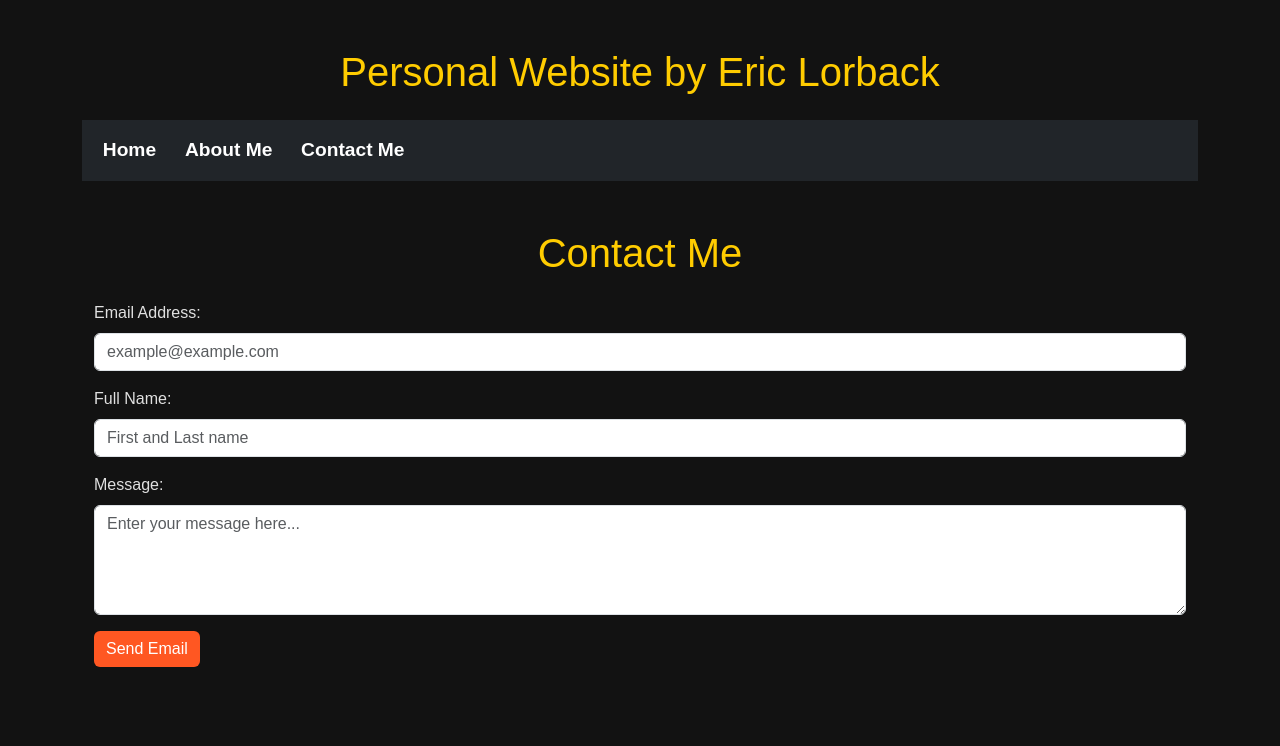
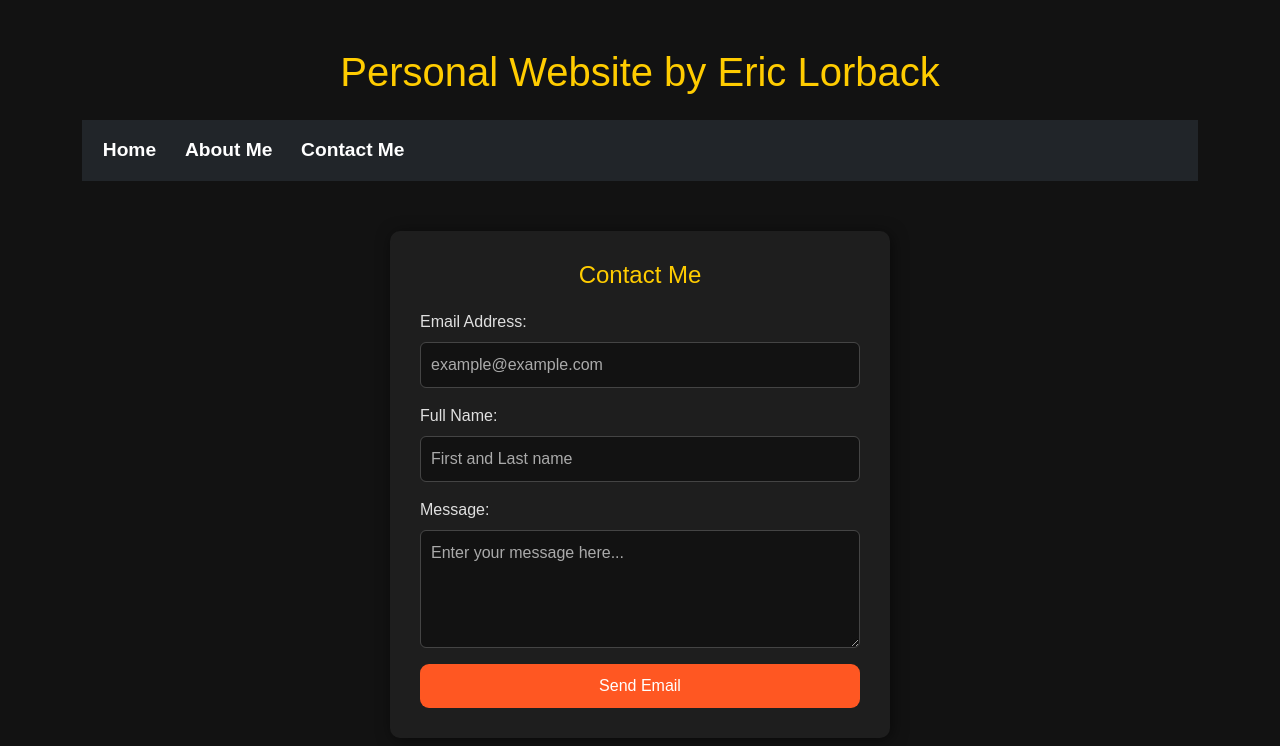
Before and after one commit to elorback/elorback, a React (Create React App) app in the folder personal-website/: page /contact in a window 1280 px wide. Shown: the top 746 px of the page. Built offline with nearby package versions, Linux system fonts and the light colour scheme.

Commit message:
edited the contact me page to a cleaner look

```diff
--- a/personal-website/src/components/Contact.js
+++ b/personal-website/src/components/Contact.js
@@ -1,6 +1,7 @@
 import React, { useState } from "react";
 import emailjs from "emailjs-com";
-import { Button, Form, Container } from "react-bootstrap";
+import { Form, Button } from "react-bootstrap";
+import "./css/Contact.css";
 
 export default function Contact() {
   const [formState, setFormState] = useState({
@@ -9,30 +10,13 @@ export default function Contact() {
     message: "",
   });
 
-  const sendEmail = (e) => {
-    e.preventDefault();
-    emailjs
-      .sendForm(
-        "service_bb27l6e",
-        "template_918f826",
-        e.target,
-        "eVQqGRRB_dy8imDVs"
-      )
-      .then((result) => {
-        console.log(`Email sent: ${result.text}`);
-        clearForm();
-      })
-      .catch((result) => {
-        console.log(`Could not send email: ${result.text}`);
-      });
-  };
-
   const handleChange = (e) => {
     setFormState({
       ...formState,
       [e.target.name]: e.target.value,
     });
   };
+
   const clearForm = () => {
     setFormState({
       from_name: "",
@@ -40,9 +24,30 @@ export default function Contact() {
       message: "",
     });
   };
+
+  const sendEmail = (e) => {
+    e.preventDefault();
+    emailjs
+      .sendForm(
+        "service_bb27l6e", // your EmailJS service ID
+        "template_918f826", // your EmailJS template ID
+        e.target,
+        "eVQqGRRB_dy8imDVs" // your EmailJS user ID / public key
+      )
+      .then((result) => {
+        console.log(`Email sent: ${result.text}`);
+        clearForm();
+        alert("Message sent successfully!");
+      })
+      .catch((error) => {
+        console.log(`Could not send email: ${error.text}`);
+        alert("Failed to send message. Please try again.");
+      });
+  };
+
   return (
-    <Container className="mt-5">
-      <h1 className="text-center mb-4">Contact Me</h1>
+    <div className="contact-container">
+      <h1>Contact Me</h1>
       <Form onSubmit={sendEmail}>
         <Form.Group className="mb-3">
           <Form.Label>Email Address:</Form.Label>
@@ -55,6 +60,7 @@ export default function Contact() {
             onChange={handleChange}
           />
         </Form.Group>
+
         <Form.Group className="mb-3">
           <Form.Label>Full Name:</Form.Label>
           <Form.Control
@@ -66,6 +72,7 @@ export default function Contact() {
             onChange={handleChange}
           />
         </Form.Group>
+
         <Form.Group className="mb-3">
           <Form.Label>Message:</Form.Label>
           <Form.Control
@@ -78,10 +85,9 @@ export default function Contact() {
             onChange={handleChange}
           />
         </Form.Group>
-        <Button type="submit" variant="primary">
-          Send Email
-        </Button>
+
+        <Button type="submit">Send Email</Button>
       </Form>
-    </Container>
+    </div>
   );
 }
--- a/personal-website/src/components/css/Contact.css
+++ b/personal-website/src/components/css/Contact.css
@@ -1,54 +1,54 @@
-.form{
-    display: flex;
-    justify-content: center;
-    align-items: center;
-    flex-direction: column;
-    margin: 5px;
-    font-size: x-large;
+/* Container for the contact form */
+.contact-container {
+    max-width: 500px;             /* restrict width */
+    margin: 50px auto;            /* center horizontally and add spacing */
+    padding: 30px;
+    border-radius: 10px;
+    background-color: #1e1e1e;    /* dark card-like background to match theme */
+    box-shadow: 2px 2px 15px rgba(0,0,0,0.5);
+}
 
+/* Header styling */
+.contact-container h1 {
+    font-size: 24px;               /* smaller header */
+    text-align: center;
+    margin-bottom: 20px;
+    color: #ffcc00;                /* bright yellow heading */
 }
-.email-container{
-    display: flex;
-    justify-content: center;
+
+/* Form input styling */
+.contact-container input,
+.contact-container textarea {
+    width: 100%;                   /* full width of container */
+    padding: 10px;
+    margin-bottom: 15px;
+    border: 1px solid #444;        /* subtle border for dark theme */
+    border-radius: 6px;
+    background-color: #121212;     /* dark input background */
+    color: #e0e0e0;                /* light text color */
+    font-size: 16px;
 }
-.email{
-    display: flex;
 
-    justify-content: center;
+/* Placeholder color for inputs */
+.contact-container input::placeholder,
+.contact-container textarea::placeholder {
+    color: #aaa;                   /* lighter gray placeholder */
 }
-.name{
-margin: 20px;}
-input{
-    margin:8px;
-    margin-left: 20px;
-    padding:8px;
-    width: 200px;
-    height: 20px;
-}
-.email-message{
 
-text-align: left;
-margin-left: 8px;
-margin-right: 28px;
-    width:300px;
-    height:100px;
-    vertical-align:top;
-
-}
-button{
-    width: 90px;
-    height: 30px;
-    display: flex;
-    justify-content: center;
-    margin-top: 8px;
-    margin-right: 138px;
-    align-items: center;
+/* Button styling matching App.css */
+.contact-container button {
+    width: 100%;                   /* full width button */
+    padding: 10px;
     border: none;
     border-radius: 9px;
-    background-color: blue;
-    color:white;
+    background-color: #ff5722;     /* vibrant button color */
+    color: #ffffff;                /* button text color */
+    font-size: 16px;
+    cursor: pointer;
+    transition: all 0.3s ease;
 }
-button:hover{
-    color:black;
-    background-color: green;
+
+.contact-container button:hover {
+    background-color: #e64a19;     /* darker shade on hover */
+    color: #ffffff;                /* keep text white on hover */
 }
```
